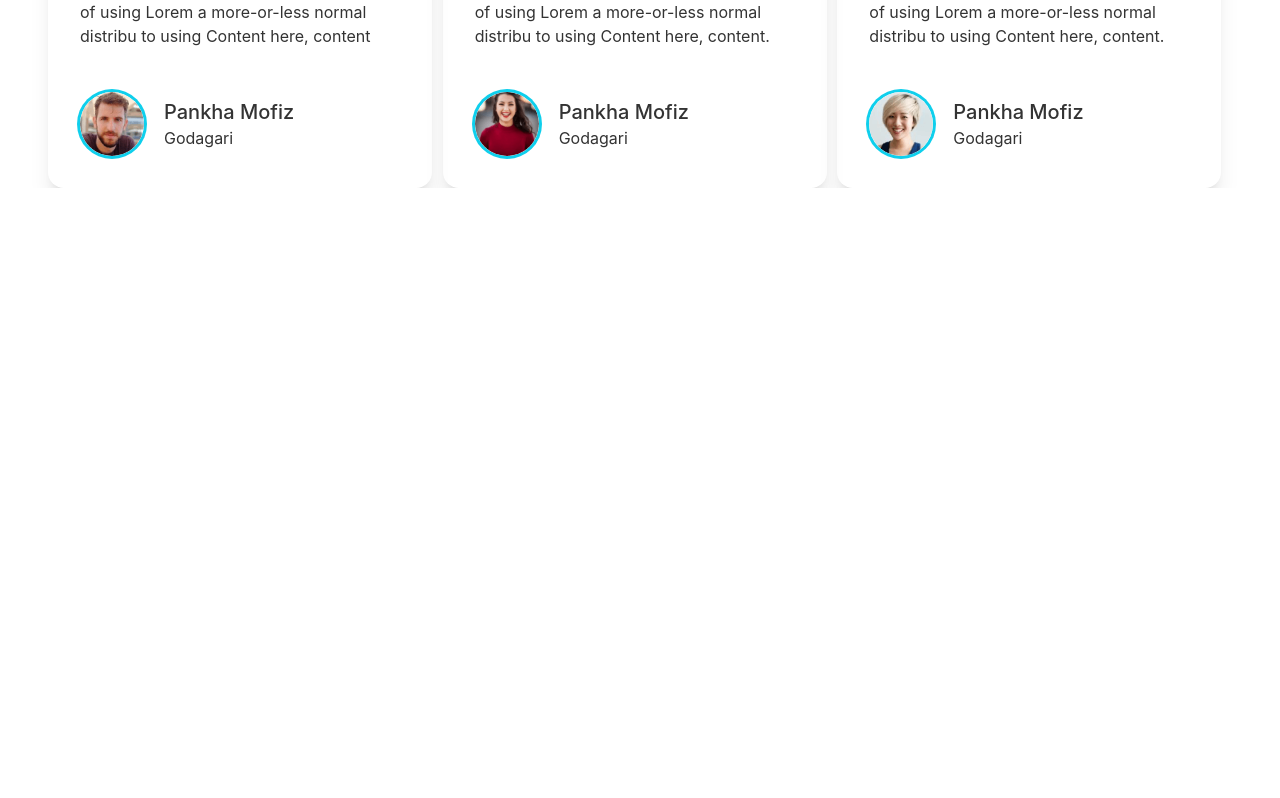
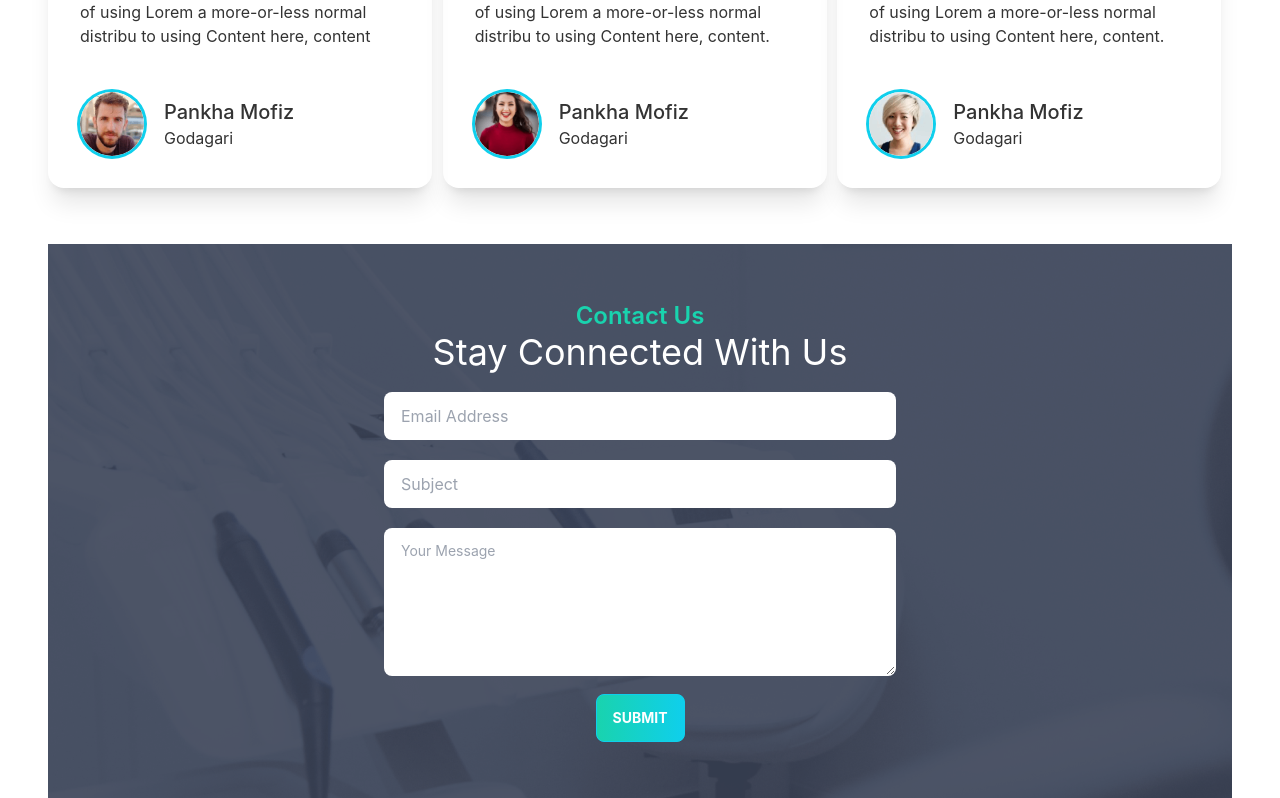
Before and after one commit to SR-Shahen/doctors-portal-client, a React (Create React App) app: page / in a window 1280 px wide. Shown: the part 3086-3884 px from the top of the page. Before the commit the page ends 3274 px from the top, so only its background shows below. Built offline with nearby package versions, Linux system fonts and the light colour scheme.

Commit message:
added home contact form

```diff
--- /dev/null
+++ b/src/Pages/Home/ContactForm.js
@@ -0,0 +1,22 @@
+import React from 'react';
+import appointment from '../../assets/images/appointment.png';
+import PrimaryButton from '../Shared/PrimaryButton';
+
+const ContactForm = () => {
+    return (
+        <div style={{
+            background: `url(${appointment})`
+        }} className='text-center mt-14 px-5 py-14'>
+            <h1 className='text-secondary text-2xl font-semibold'>Contact Us</h1>
+            <p className='text-4xl text-white '>Stay Connected With Us</p>
+            <form className='' >
+                <input type="email" placeholder="Email Address" class="input my-5 w-full max-w-lg" /> <br />
+                <input type="text" placeholder="Subject" class="input w-full max-w-lg" /><br />
+                <textarea style={{ height: '148px' }} class="textarea w-full max-w-lg mt-5" placeholder="Your Message"></textarea><br />
+                <PrimaryButton>submit</PrimaryButton>
+            </form>
+        </div>
+    );
+};
+
+export default ContactForm;
--- a/src/Pages/Home/Home.js
+++ b/src/Pages/Home/Home.js
@@ -1,6 +1,7 @@
 import React from 'react';
 import Appointment from './Appointment';
 import Banner from './Banner';
+import ContactForm from './ContactForm';
 import Info from './Info';
 import Reviews from './Reviews';
 import Service from './Service';
@@ -14,6 +15,7 @@ const Home = () => {
             <Service></Service>
             <Appointment></Appointment>
             <Reviews></Reviews>
+            <ContactForm></ContactForm>
         </div>
     );
 };
--- a/src/Pages/Shared/PrimaryButton.js
+++ b/src/Pages/Shared/PrimaryButton.js
@@ -3,7 +3,7 @@ import React from 'react';
 const PrimaryButton = ({ children }) => {
     return (
 
-        <button class="btn btn-primary mt-3 text-white font-bold bg-gradient-to-r from-secondary to-primary">{children}</button>
+        <button class="btn btn-primary  mt-3 text-white font-bold bg-gradient-to-r from-secondary to-primary">{children}</button>
 
     );
 };
```
